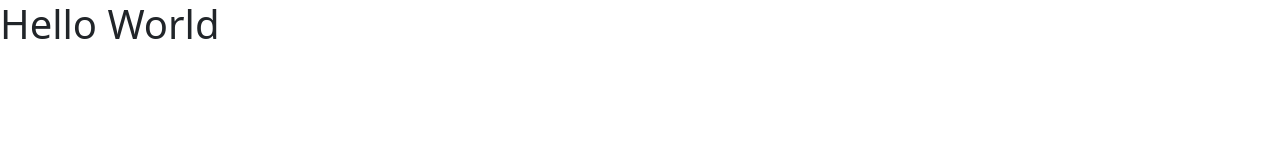
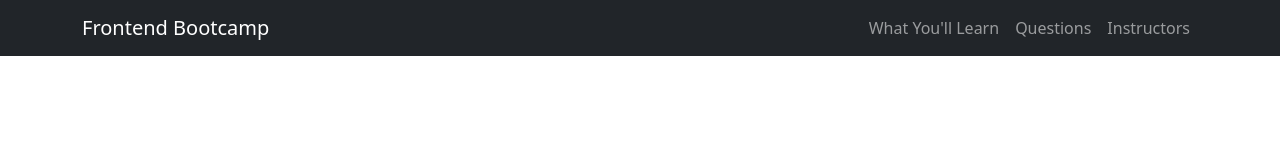
Before and after one commit to MasterSancho/Bootstrap-5-Crash-Course, a plain HTML site: page index.html in a window 1280 px wide. Drawn offline with nearby package versions, Linux system fonts and the light colour scheme.

Commit message:
002->Navbar

```diff
--- a/index.html
+++ b/index.html
@@ -14,7 +14,36 @@
   <title>Frontend Bootcamp</title>
  </head>
  <body>
-  <h1>Hello World</h1>
+  <nav class="navbar navbar-expand-md bg-dark navbar-dark">
+   <div class="container">
+    <a href="#" class="navbar-brand">Frontend Bootcamp</a>
+
+    <button
+     class="navbar-toggler"
+     type="button"
+     data-bs-toggle="collapse"
+     data-bs-target="#navmenu"
+    >
+     <span class="navbar-toggler-icon"></span>
+    </button>
+
+    <div class="collapse navbar-collapse" id="navmenu">
+     <ul class="navbar-nav ms-auto">
+      <li class="nav-item">
+       <a href="#learn" class="nav-link">What You'll Learn</a>
+      </li>
+
+      <li class="nav-item">
+       <a href="#questions" class="nav-link">Questions</a>
+      </li>
+
+      <li class="nav-item">
+       <a href="#instructors" class="nav-link">Instructors</a>
+      </li>
+     </ul>
+    </div>
+   </div>
+  </nav>
   <!-- JavaScript Bundle with Popper -->
   <script
    src="https://cdn.jsdelivr.net/npm/bootstrap@5.1.3/dist/js/bootstrap.bundle.min.js"
```
